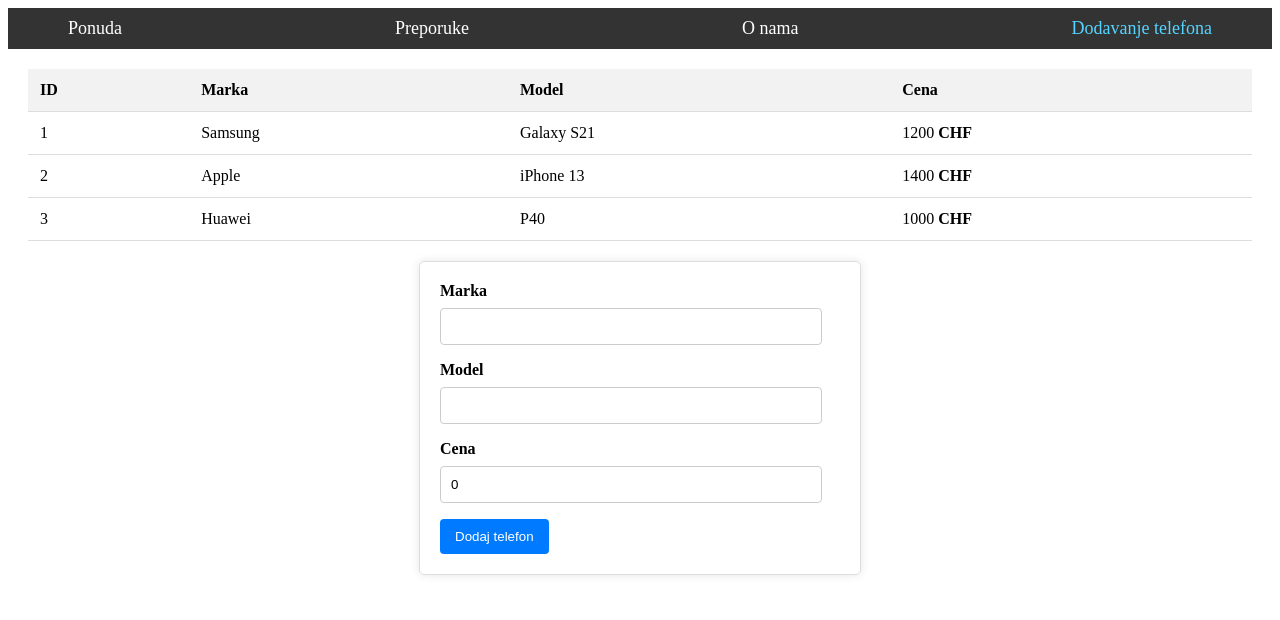
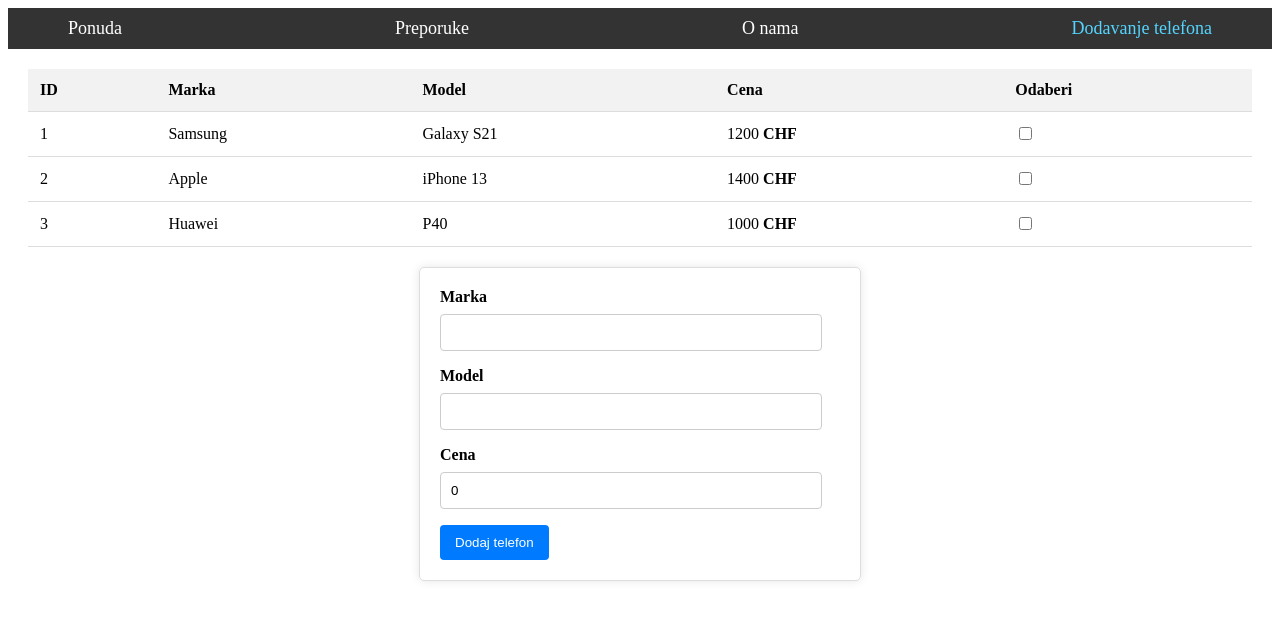
Before and after one commit to lidija1/IT255-DZ, an Angular app: page /phones in a window 1280 px wide. Shown: the top 620 px of the page. Built offline with nearby package versions, Linux system fonts and the light colour scheme; data requests are answered from the project's data file.

Commit message:
IT255-DZ09

```diff
--- a/src/app/phones/phones.component.html
+++ b/src/app/phones/phones.component.html
@@ -5,6 +5,7 @@
             <th>Marka</th>
             <th>Model</th>
             <th>Cena</th>
+            <th>Odaberi</th>
         </tr>
     </thead>
     <tbody>
@@ -13,56 +14,18 @@
             <td>{{phone.markat}}</td>
             <td>{{phone.modelt}}</td>
             <td>{{phone.cenat}} <b>CHF</b></td>
+            <td>
+                <input type="checkbox" (change)="updateSelectedPhones(phone.id, $event)">
+            </td>
         </tr>
     </tbody>
 </table>
 <div *ngIf="!phones">
     <p>Loading...</p>
 </div>
+<p *ngIf="selectedPhones.length > 0">Ukupna cena odabranih telefona: {{ calculateTotalPrice() }}</p>
 
 
-<!-- <form #phoneForm="ngForm">
-    <div> -->
-        <!-- <label>ID</label>
-        <input type="number" [(ngModel)]="newPhone.id" name="id"> -->
-
-        <!-- <label>Marka</label>
-        <input type="text" name="markat" required>
-        <div class="validacija"
-            *ngIf="phoneForm && phoneForm.controls['markat']?.hasError('required') && phoneForm.controls['markat']?.touched">
-            Marka je obavezna.
-        </div>
-
-
-        <label>Model</label>
-        <input type="text"  name="modelt" required>
-        <div class="validacija"
-            *ngIf="phoneForm && phoneForm.controls['modelt']?.hasError('required') && phoneForm.controls['modelt']?.touched">
-            Model je obavezan.
-        </div>
-
-
-        <label>Cena</label>
-        <input type="number" name="cenat" required>
-        <div class="validacija"
-            *ngIf="phoneForm && phoneForm.controls['cenat']?.hasError('required') && phoneForm.controls['cenat']?.touched">
-            Cena je obavezna.
-        </div>
-        <div class="validacija"
-            *ngIf="phoneForm && phoneForm.controls['cenat']?.hasError('min') && phoneForm.controls['cenat']?.touched">
-            Cena ne sme biti manja od 0.
-        </div>
-        <div class="validacija"
-            *ngIf="phoneForm && phoneForm.controls['cenat'] && phoneForm.controls['cenat']?.hasError('pattern') && phoneForm.controls['cenat']?.touched">
-            Unesite validnu numeričku vrednost.
-        </div>
-
-        <button type="button" (click)="dodajTelefon()"  [disabled]="phoneForm.invalid">Dodaj telefon</button>
-        <div *ngIf="showErrorMessage" class="error-message">
-            Popunite sve podatke.
-        </div>
-    </div>
-</form> -->
 <form [formGroup]="phoneForm">
     <div>
         <label>Marka</label>
--- a/src/app/phones/phones.component.ts
+++ b/src/app/phones/phones.component.ts
@@ -1,12 +1,14 @@
 import { Component, OnInit } from '@angular/core';
 import { HttpClient } from '@angular/common/http';
 import { AbstractControl, FormBuilder, FormGroup, Validators } from '@angular/forms';
+import { MobileService } from '../services/mobile.service';
 
 interface Phone {
   id: number;
   markat: string;
   modelt: string;
   cenat: number;
+  selected?: boolean;
 }
 
 @Component({
@@ -16,21 +18,46 @@
 })
 export class PhonesComponent implements OnInit {
 
+  phoneForm: FormGroup;
+  showErrorMessage: boolean = false;
   phones: Phone[] = [];
+  selectedPhones: Phone[] = [];
   newPhone: Phone = {
     id: 0, markat: '', modelt: '', cenat: 0
   };
 
-  phoneForm: FormGroup;
-  showErrorMessage: boolean = false;
-
-  constructor(private http: HttpClient, private fb: FormBuilder) {
+  constructor(private http: HttpClient, private fb: FormBuilder, private mobileService: MobileService) {
     this.phoneForm = this.fb.group({
       markat: ['', Validators.required],
       modelt: ['', Validators.required],
       cenat: [0 , [Validators.required, Validators.min(0)]]
     });
   }
+
+
+  //9 domaci za dodavanje servisa sa brojem telefona
+  updateSelectedPhones(phoneId: number, event: any): void {
+    const checked = event.target?.checked || false;
+    const phone = this.phones.find(p => p.id === phoneId);
+    if (phone) {
+      phone.selected = checked;
+
+      if (checked) {
+        this.selectedPhones.push(phone);
+      } else {
+        const index = this.selectedPhones.findIndex(p => p.id === phoneId);
+        if (index !== -1) {
+          this.selectedPhones.splice(index, 1);
+        }
+      }
+    }
+  }
+  calculateTotalPrice(): number {
+    // Funkcija koja izračunava ukupnu cenu odabranih telefona
+    return this.selectedPhones.reduce((sum, phone) => sum + phone.cenat, 0);
+  }
+
+
 
   ngOnInit() {
     // Prikazujemo podatke prilikom inicijalizacije komponente
@@ -49,6 +76,7 @@
       });
     }
   }
+
 
   dodajTelefon() {
     if (!this.phoneForm) {
--- /dev/null
+++ b/src/app/services/mobile.service.ts
@@ -0,0 +1,13 @@
+import { Injectable } from '@angular/core';
+
+@Injectable({
+  providedIn: 'root'
+})
+export class MobileService {
+
+  getPrice(numberOfPhones: number): number {
+    // Ovde dodajte logiku za izračunavanje cene na osnovu broja telefona
+    const cenaPoTelefonu = 100; // Postavljeno na primeru, prilagodite prema vašim potrebama
+    return numberOfPhones * cenaPoTelefonu;
+  }
+}
```
Also changed, not shown: src/app/services/mobile-service.service.ts (added, +12 -0 lines), 2 other files (tests, documents, lock files or other folders).
